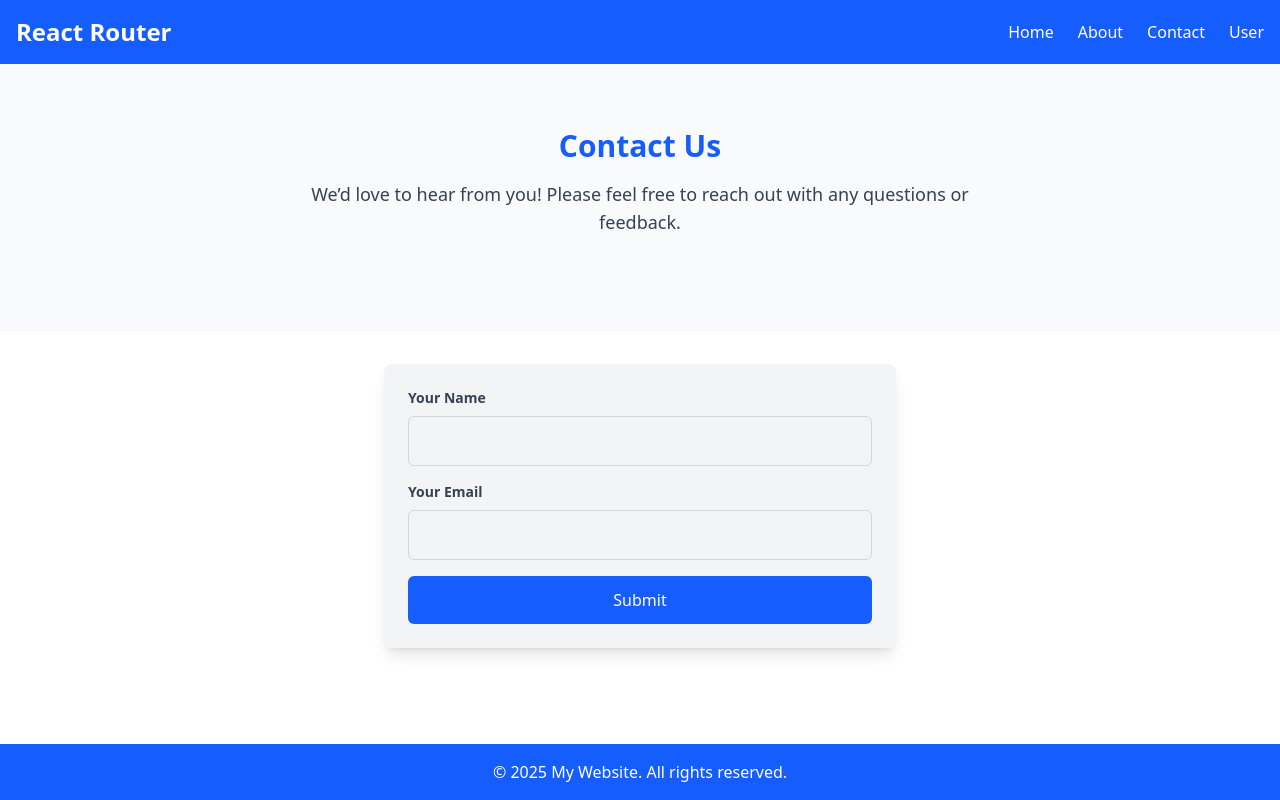
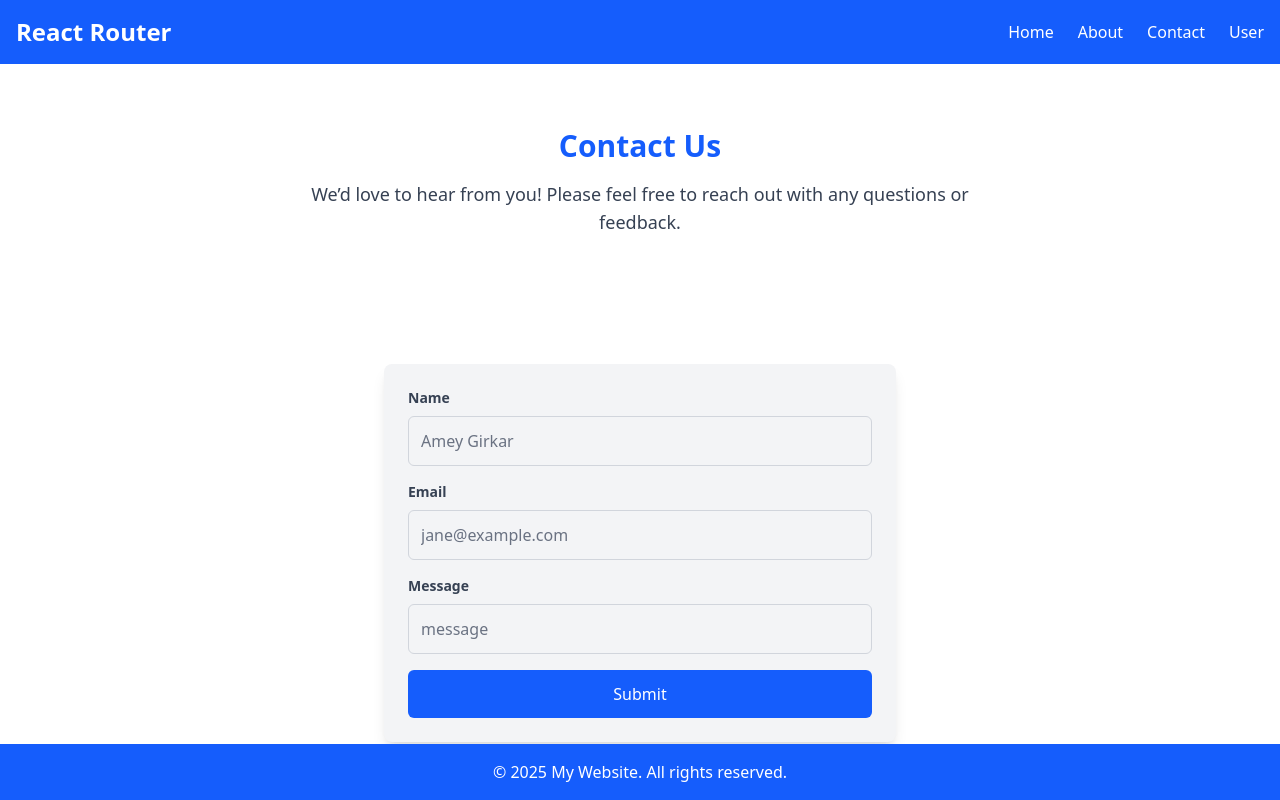
Before and after one commit to AmeyGirkar/17-react-router, a React (Vite) app: page /contact in a window 1280 px wide. Built offline with nearby package versions, Linux system fonts and the light colour scheme.

Commit message:
solved vercel problem

```diff
--- a/src/pages/Contact.jsx
+++ b/src/pages/Contact.jsx
@@ -3,24 +3,28 @@ import React from 'react'
 function Contact() {
   return (
     <>
-      <section className="py-16 px-6 text-center bg-gray-50">
+      <section className="py-16 px-6 text-center">
     <h1 className="text-3xl font-semibold text-blue-600 mb-4">Contact Us</h1>
     <p className="text-gray-700 text-lg max-w-2xl mx-auto mb-8">
       We’d love to hear from you! Please feel free to reach out with any questions or feedback.
     </p>
   </section>
 
-  <section className="py-8 px-6 bg-white">
+  <section className="py-8 px-6">
     <div className="max-w-lg mx-auto bg-gray-100 p-6 rounded-lg shadow-lg">
-      <form action="#" method="POST">
+      <form >
         <div className="mb-4">
-          <label for="name" className="block text-sm font-semibold text-gray-700">Your Name</label>
-          <input type="text" id="name" name="name" className="w-full p-3 mt-2 border border-gray-300 rounded-md" required/>
+          <label for="name" className="block text-sm font-semibold text-gray-700">Name</label>
+          <input type="text" id="name" name="name" className="w-full p-3 mt-2 border border-gray-300 rounded-md placeholder-gray-500 border" placeholder="Amey Girkar" required/>
         </div>
 
         <div className="mb-4">
-          <label for="email" className="block text-sm font-semibold text-gray-700">Your Email</label>
-          <input type="email" id="email" name="email" className="w-full p-3 mt-2 border border-gray-300 rounded-md" required/>
+          <label for="email" className="block text-sm font-semibold text-gray-700" >Email</label>
+          <input type="email" id="email" name="email" className="w-full p-3 mt-2 border border-gray-300 rounded-md placeholder-gray-500 border" placeholder="jane@example.com" required/>
+        </div>
+        <div className="mb-4">
+          <label for="message" className="block text-sm font-semibold text-gray-700">Message</label>
+          <input type="message" id="email" name="email" className="w-full p-3 mt-2 border border-gray-300 rounded-md placeholder-gray-500 border" placeholder="message" required/>
         </div>
 
         <button type="submit" className="w-full py-3 bg-blue-600 text-white rounded-md hover:bg-blue-700">Submit</button>
```
Also changed, not shown: src/App.jsx (+7 -7 lines).
